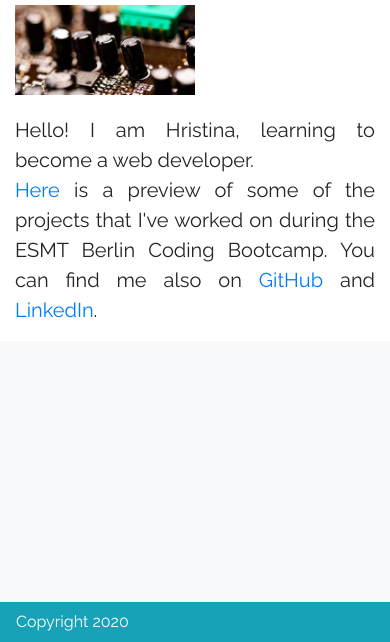
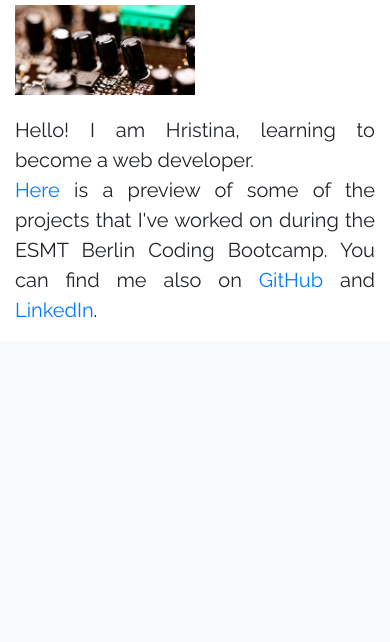
Before and after one commit to hristina-staykova/hristina-staykova.github.io, a plain HTML site: page index.html in a window 390 px wide. Shown: the part 202-844 px from the top of the page. Drawn offline with nearby package versions, Linux system fonts and the light colour scheme.

```diff
--- a/assets/stylesheets/styles.css
+++ b/assets/stylesheets/styles.css
@@ -1,12 +1,5 @@
 body {
   font-family: "Raleway", sans-serif;
-}
-
-footer {
-  position: relative;
-  bottom: 0;
-  width: 100%;
-  height: 40px;
 }
 
 a:link {
@@ -30,4 +23,7 @@ h6 {
     width: 50%;
     padding-bottom: 20px;
   }
+  footer {
+    visibility: hidden;
+  }
 }
```
Also changed, not shown: index.html (+0 -1 lines), portfolio.html (+0 -1 lines).
